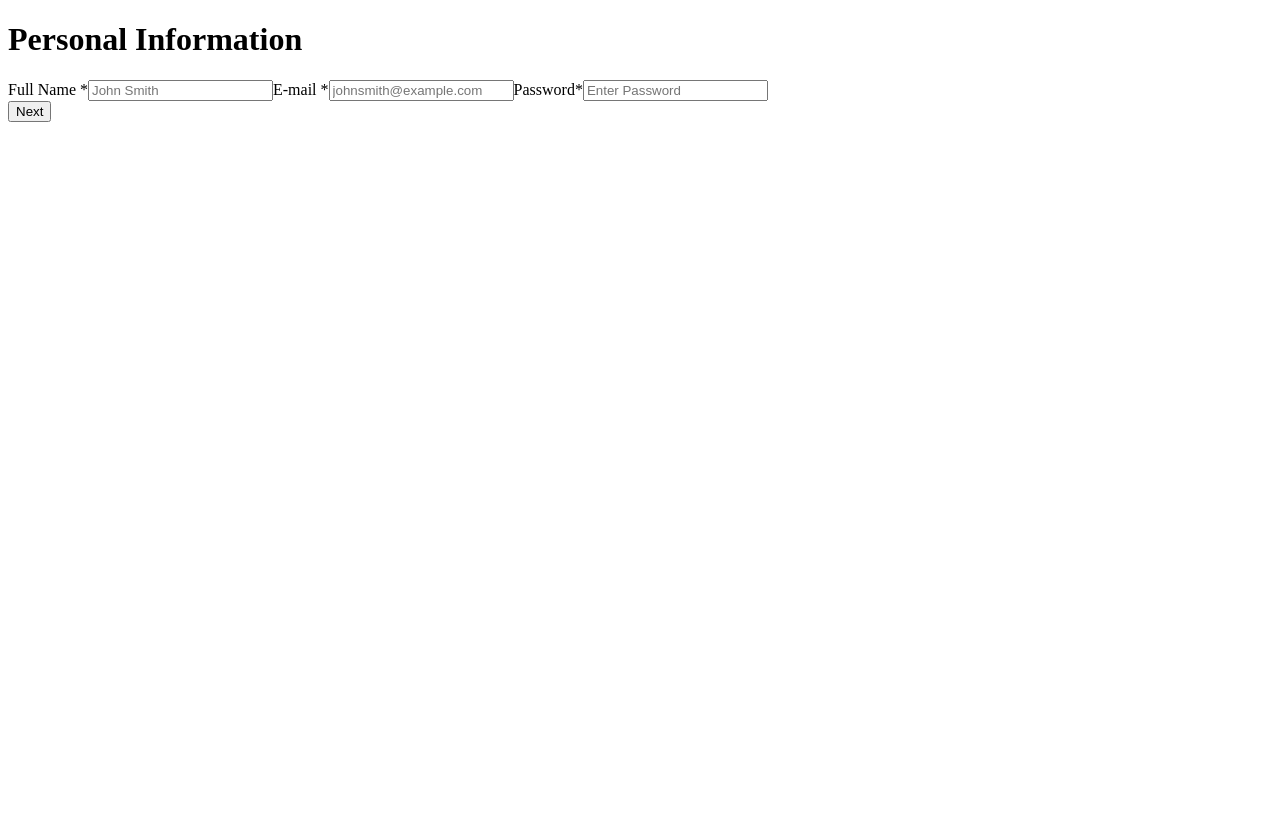
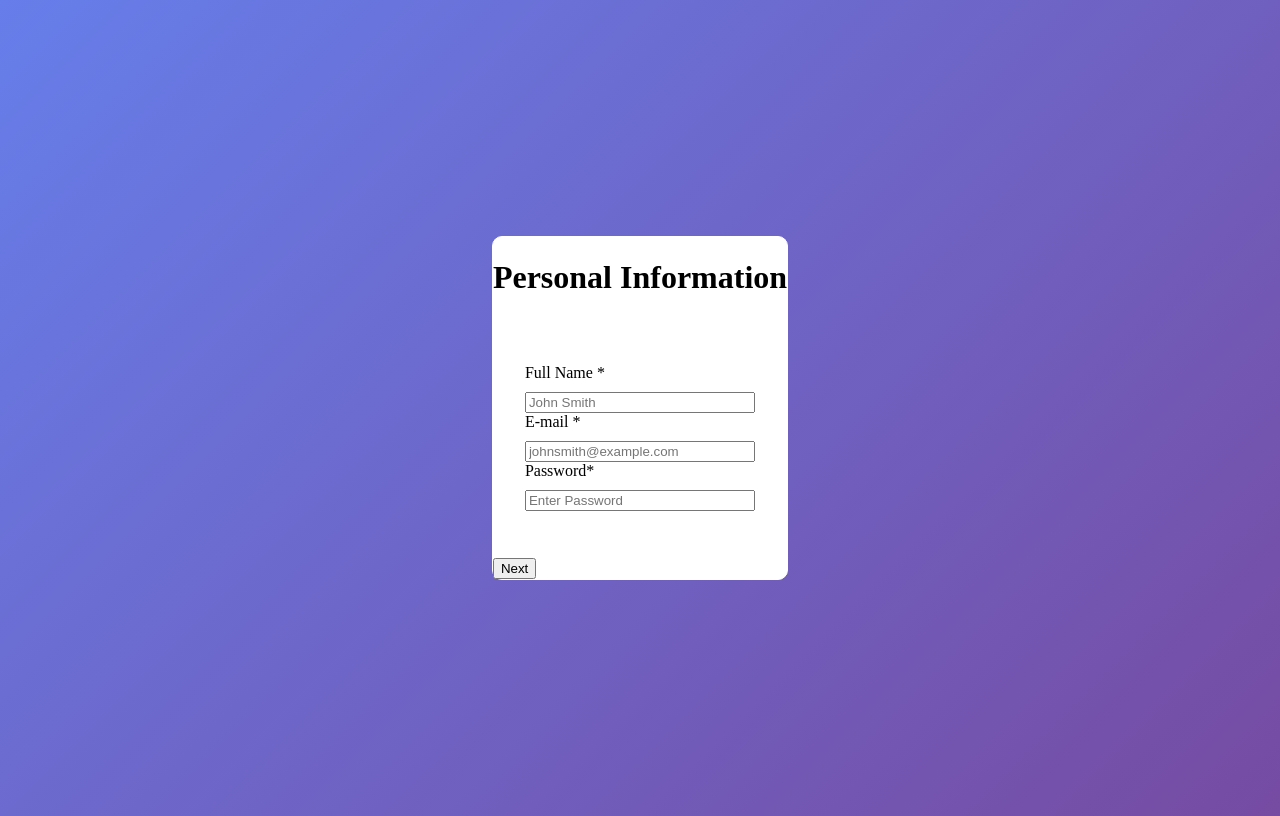
Before and after one commit to luisdaniel0/react-form, a React (Vite) app in the folder react-form/: page / in a window 1280 px wide. Built offline with nearby package versions, Linux system fonts and the light colour scheme.

Commit message:
added css styles to form, centered form middle of page

```diff
--- a/react-form/src/App.css
+++ b/react-form/src/App.css
@@ -0,0 +1,26 @@
+.container {
+  display: flex;
+  flex-direction: column;
+  justify-content: center;
+  align-items: center;
+  min-height: 100vh;
+}
+
+.formContainer {
+  border: 1px solid rgb(255, 255, 255);
+  border-radius: 10px;
+  background-color: white;
+  display: flex;
+  flex-direction: column;
+  gap: 15px;
+}
+
+label {
+  display: flex;
+  flex-direction: column;
+  gap: 10px;
+}
+
+.form {
+  margin: 2em;
+}
--- a/react-form/src/App.jsx
+++ b/react-form/src/App.jsx
@@ -2,6 +2,7 @@ import { useState } from "react";
 import Personal from "./Components/Personal";
 import Address from "./Components/Address";
 import Review from "./Components/Review";
+import "./App.css";
 
 function App() {
   const [currentStep, setCurrentStep] = useState(1);
--- a/react-form/src/Components/Personal.jsx
+++ b/react-form/src/Components/Personal.jsx
@@ -7,9 +7,12 @@ export default function Personal({
   showPrevious,
 }) {
   return (
+    <>
       <div className="container">
+        <div className="formContainer">
           <h1 className="formHeader">Personal Information</h1>
           <form className="form">
+            <div className="fullNameDiv">
               <label>
                 Full Name *
                 <input
@@ -25,6 +28,8 @@ export default function Personal({
                   </span>
                 )}
               </label>
+            </div>
+            <div className="emailDiv">
               <label>
                 E-mail *
                 <input
@@ -40,6 +45,8 @@ export default function Personal({
                   </span>
                 )}
               </label>
+            </div>
+            <div className="passwordDiv">
               <label>
                 Password*
                 <input
@@ -55,8 +62,11 @@ export default function Personal({
                   </span>
                 )}
               </label>
+            </div>
+          </form>
           <Button onClick={handleNext} showPrevious={showPrevious} />
-      </form>
         </div>
+      </div>
+    </>
   );
 }
--- a/react-form/src/index.css
+++ b/react-form/src/index.css
@@ -0,0 +1,3 @@
+body {
+  background: linear-gradient(135deg, #667eea 0%, #764ba2 100%);
+}
```
Lines whose indentation alone changed are shown as unchanged.
